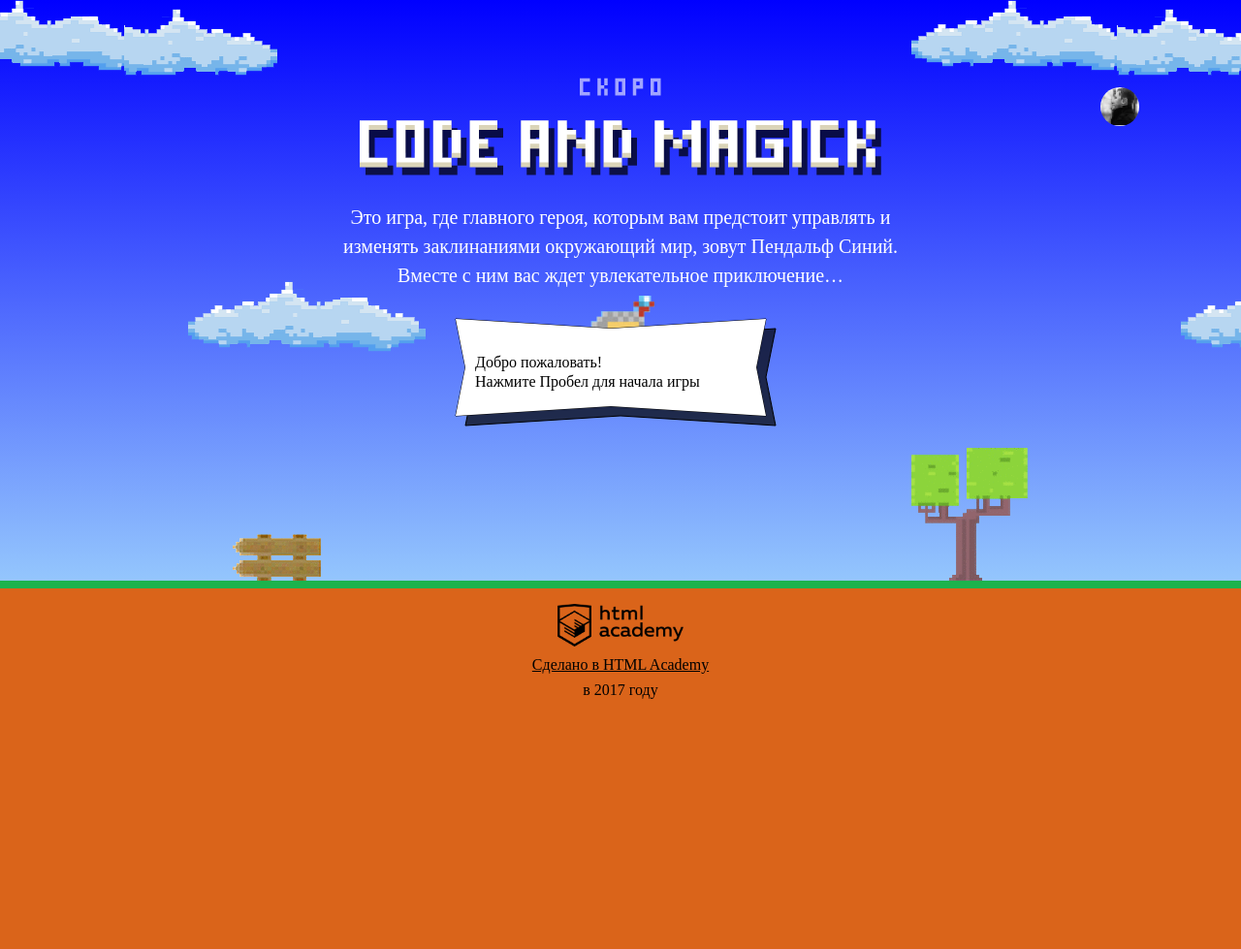
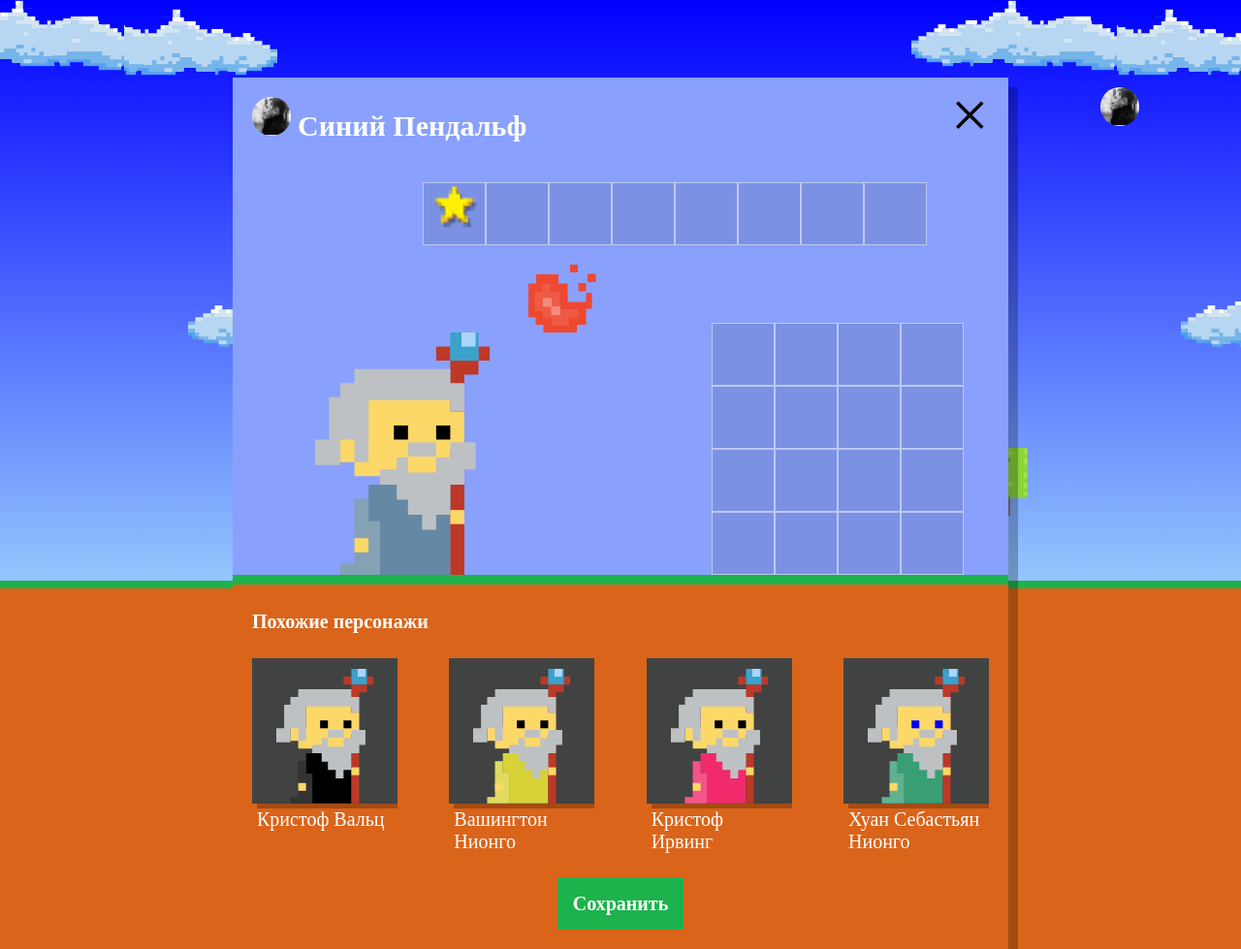
Before and after one commit to yulaivanova/645823-code-and-magick-19, a website: page index.html in a window 1280 px wide. Shown: the whole page at 97% size. Before the commit the page ends 800 px from the top, so only its background shows below. Drawn offline with Linux system fonts and the light colour scheme; a web font is replaced by a local one.

Commit message:
Создание волшебников

```diff
--- a/index.html
+++ b/index.html
@@ -198,6 +198,7 @@
   }
 </script>
 <script src="js/stat.js"></script>
+<script src="js/setup.js"></script>
 <script src="js/game.js"></script>
 
 </body>
--- /dev/null
+++ b/js/setup.js
@@ -0,0 +1,57 @@
+'use strict';
+
+var userDialog = document.querySelector('.setup');
+userDialog.classList.remove('hidden');
+
+var similarListElement = userDialog.querySelector('.setup-similar-list');
+
+var similarWizardTemplate = document.querySelector('#similar-wizard-template')
+    .content
+    .querySelector('.setup-similar-item');
+
+
+var WIZARD_NAMES = ['Иван', 'Хуан Себастьян', 'Мария', 'Кристоф', 'Виктор', 'Юлия', 'Люпита', 'Вашингтон'];
+var WIZARD_SURNAMES = ['да Марья', 'Верон', 'Мирабелла', 'Вальц', 'Онопко', 'Топольницкая', 'Нионго', 'Ирвинг'];
+var COAT_COLORS = ['rgb(101, 137, 164)', 'rgb(241, 43, 107)', 'rgb(146, 100, 161)', 'rgb(56, 159, 117)', 'rgb(215, 210, 55)', 'rgb(0, 0, 0)'];
+var EYES_COLORS = ['black', 'red', 'blue', 'yellow', 'green'];
+
+var getRandomArrayElement = function (arr) {
+  return arr[Math.floor(Math.random() * arr.length)];
+};
+
+var createWizard = function () {
+  var wizard = {};
+  wizard.name = getRandomArrayElement(WIZARD_NAMES);
+  wizard.surname = getRandomArrayElement(WIZARD_SURNAMES);
+  wizard.coatColor = getRandomArrayElement(COAT_COLORS);
+  wizard.eyesColor = getRandomArrayElement(EYES_COLORS);
+  return wizard;
+};
+
+var createWizardsArray = function (quantity) {
+  var wizards = [];
+  for (var i = 0; i < quantity; i++) {
+    wizards.push(createWizard());
+  }
+  return wizards;
+};
+
+var wizards = createWizardsArray(4);
+
+var renderWizard = function (wizard) {
+  var wizardElement = similarWizardTemplate.cloneNode(true);
+
+  wizardElement.querySelector('.setup-similar-label').textContent = wizard.name + ' ' + wizard.surname;
+  wizardElement.querySelector('.wizard-coat').style.fill = wizard.coatColor;
+  wizardElement.querySelector('.wizard-eyes').style.fill = wizard.eyesColor;
+
+  return wizardElement;
+};
+
+var fragment = document.createDocumentFragment();
+for (var i = 0; i < wizards.length; i++) {
+  fragment.appendChild(renderWizard(wizards[i]));
+}
+similarListElement.appendChild(fragment);
+
+userDialog.querySelector('.setup-similar').classList.remove('hidden');
```
